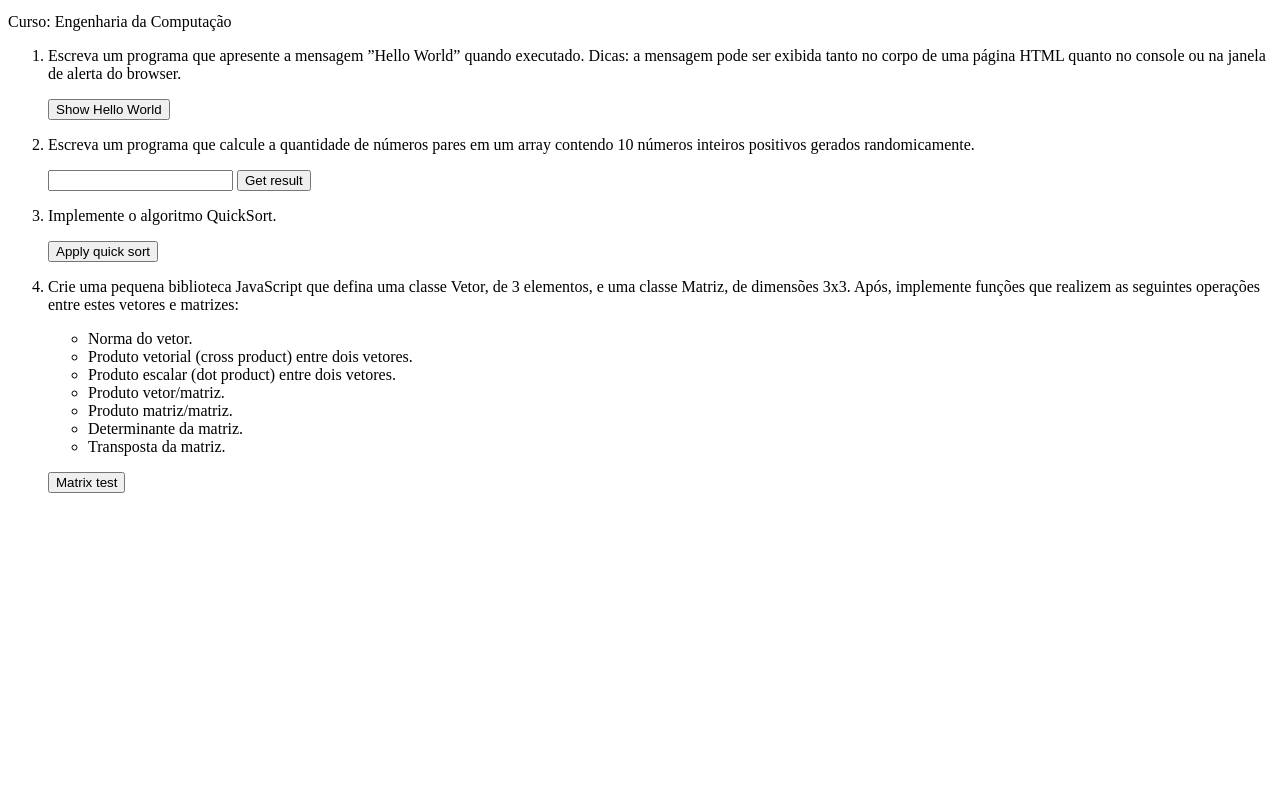
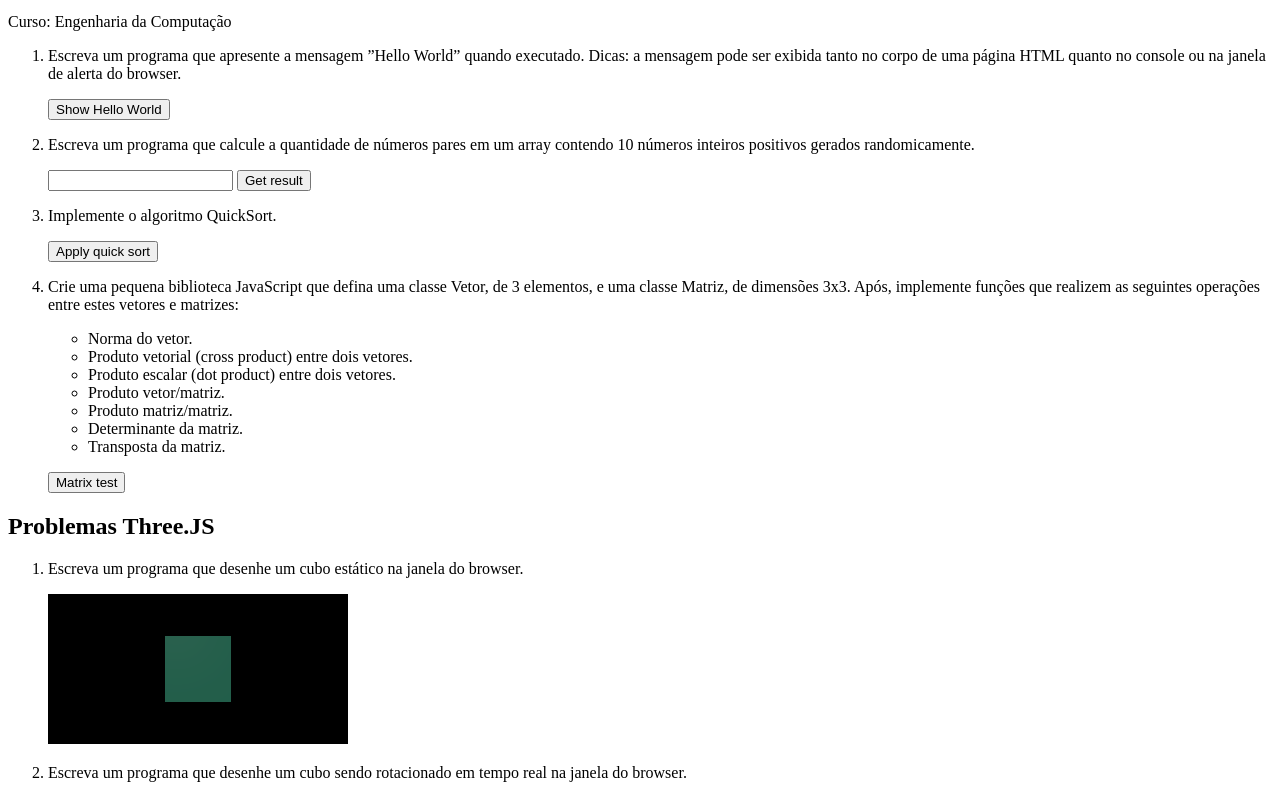
Before and after one commit to gustavoeraldo/computer-graphics, a plain HTML site: page atividade-0/src/index.html in a window 1280 px wide. Shown: the part 88-883 px from the top of the page. Before the commit the page ends 800 px from the top, so only its background shows below. Drawn offline with nearby package versions, Linux system fonts and the light colour scheme.

Commit message:
Added a static & dinamict cube animation.

```diff
--- a/atividade-0/src/index.html
+++ b/atividade-0/src/index.html
@@ -5,6 +5,10 @@
     <meta http-equiv="X-UA-Compatible" content="IE=edge">
     <meta name="viewport" content="width=device-width, initial-scale=1.0">
     <title>Atividade 0 - CG</title>
+
+    <style></style>
+
+    <script type="module" src="threeJSFundamentals.js"></script>
     <script src="main.js"></script>
     <script src="matrix.js"></script>
 
@@ -37,7 +41,7 @@
                 </p>
 
                 <input type="number" name="input-range" id="int-range">
-                <button id="counter-odds-btn" submit onClick="countOddsNumbersFromArray()">Get result</button>
+                <button id="counter-odds-btn" onClick="countOddsNumbersFromArray()">Get result</button>
             </li>
 
             <li>
@@ -64,7 +68,39 @@
                 <button id="test-vector" onClick="calculateDotProduct()">Matrix test</button>
             </li>
         </ol>
+    </div>
 
+    <div>
+        <h2>Problemas Three.JS</h2>
+
+        <ol>
+            <li>
+                <p>
+                    Escreva um programa que desenhe um cubo
+                    estático na janela do browser.
+                </p>
+
+                <canvas id="c"></canvas>
+            </li>
+
+            <li>
+                <p>
+                    Escreva um programa que desenhe um cubo
+                    sendo rotacionado em tempo real na janela do browser.
+                </p>
+
+                <canvas id="living-cube-rotaion"></canvas>
+            </li>
+
+            <li>
+                Escreva um programa que desenhe três cubos estáticos
+                na tela do browser, cada um com uma
+                aparência (i.e. material) distinta.
+
+                <canvas id="multiple-cubes-rotation"></canvas>
+
+            </li>
+        </ol>
     </div>
 </body>
 </html>
--- /dev/null
+++ b/atividade-0/src/threeJSFundamentals.js
@@ -0,0 +1,96 @@
+'use strict';
+
+import * as THREE from 'https://threejsfundamentals.org/threejs/resources/threejs/r127/build/three.module.js';
+
+// function render(time, cubes){
+//     time *= 0.001;
+
+//     cubes.forEatch((cube, ndx) => {
+//         const speed = 1 + ndx *.1;
+//         const rotation = time * speed;
+//         cube.rotation.x = rotation;
+//         cube.rotation.y = rotation;
+//     });
+
+//     rendererMultipleCubes.render(scene, camera);
+
+//     requestAnimationFrame(render);
+// }
+
+function main(){
+
+    function makeInstance(geometry, color, x_position){
+        const material = new THREE.MeshPhongMaterial({color});
+
+        const cube = new THREE.Mesh(geometry, material);
+        multCubesScene.add(cube);
+
+        cube.position.x = x_position;
+
+        return cube;
+    }
+
+    const canvas = document.querySelector('#c'); // Static cube
+    const livingCubeRotation = document.querySelector('#living-cube-rotaion');
+    // const multipleCubes = document.querySelector('#multiple-cubes-rotation');
+
+    const renderer = new THREE.WebGLRenderer({canvas});
+    const renderer3DCube = new THREE.WebGLRenderer({canvas: livingCubeRotation});
+    // const rendererMultipleCubes = new THREE.WebGLRenderer({canvas: multipleCubes});
+
+    const fov = 75;
+    const aspect = 2;
+    const near = 0.1;
+    const far = 5;
+    const camera = new THREE.PerspectiveCamera(fov, aspect, near, far);
+    camera.position.z = 2;
+
+    const scene = new THREE.Scene();
+    const multCubesScene = new THREE.Scene();
+
+    // Object geometry set up
+    const boxWidth = 1;
+    const boxHeight = 1;
+    const boxDepth = 1;
+    const geometry = new THREE.BoxGeometry(boxWidth, boxHeight, boxDepth);
+
+    // Creating a material
+    // const material = new THREE.MeshBasicMaterial({color: 0x44aa88});
+    const material = new THREE.MeshPhongMaterial({color: 0x44aa88});
+
+    // Mesh object by combining geometry + material objects
+    const cube = new THREE.Mesh(geometry, material);
+
+    const cubes = [
+        makeInstance(geometry, 0x44aa88, 0),
+        makeInstance(geometry, 0xC03221, -2),
+        makeInstance(geometry, 0x3c91e6, 2),
+    ];
+
+    // Light set up
+    const color = 0xFFFFFF;
+    const intensity = 1;
+    const light = new THREE.DirectionalLight(color, intensity);
+    light.position.set(-1, 2, 4);
+
+    scene.add(cube);
+    scene.add(light);
+
+    renderer.render(scene, camera);
+
+    // Creating animation
+    function render(time){
+        time *= 0.001;
+
+        cube.rotation.x = time;
+        cube.rotation.y = time;
+
+        renderer3DCube.render(scene, camera);
+
+        requestAnimationFrame(render);
+    }
+
+    requestAnimationFrame(render);
+}
+
+main();
```
